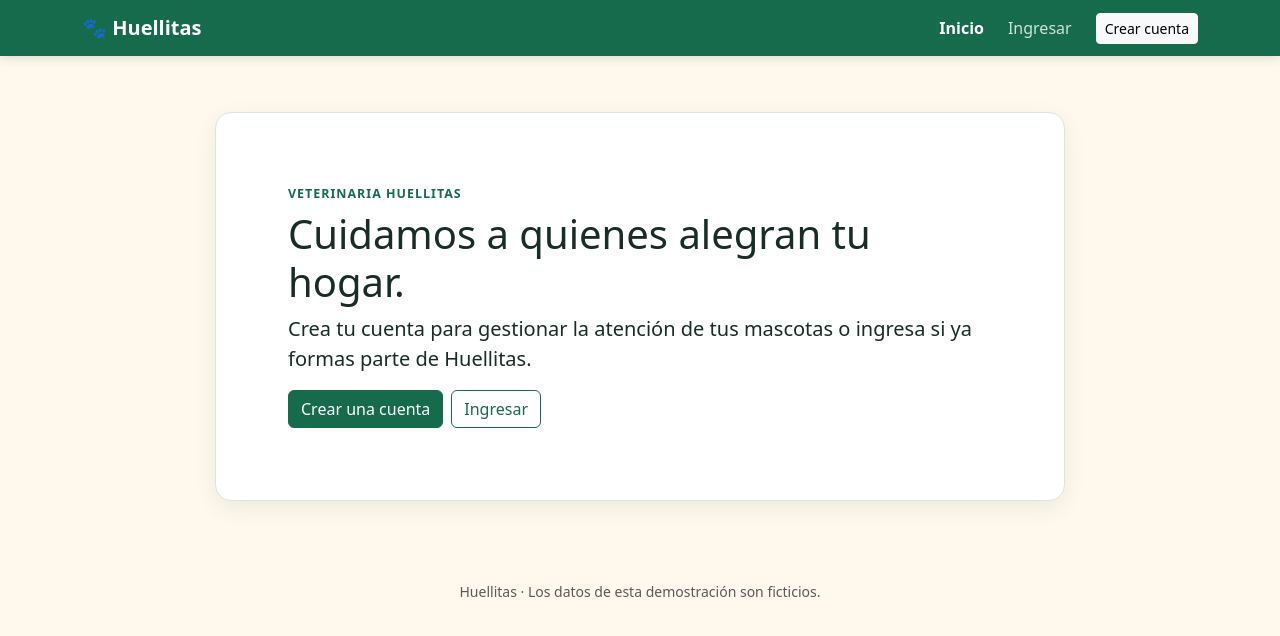
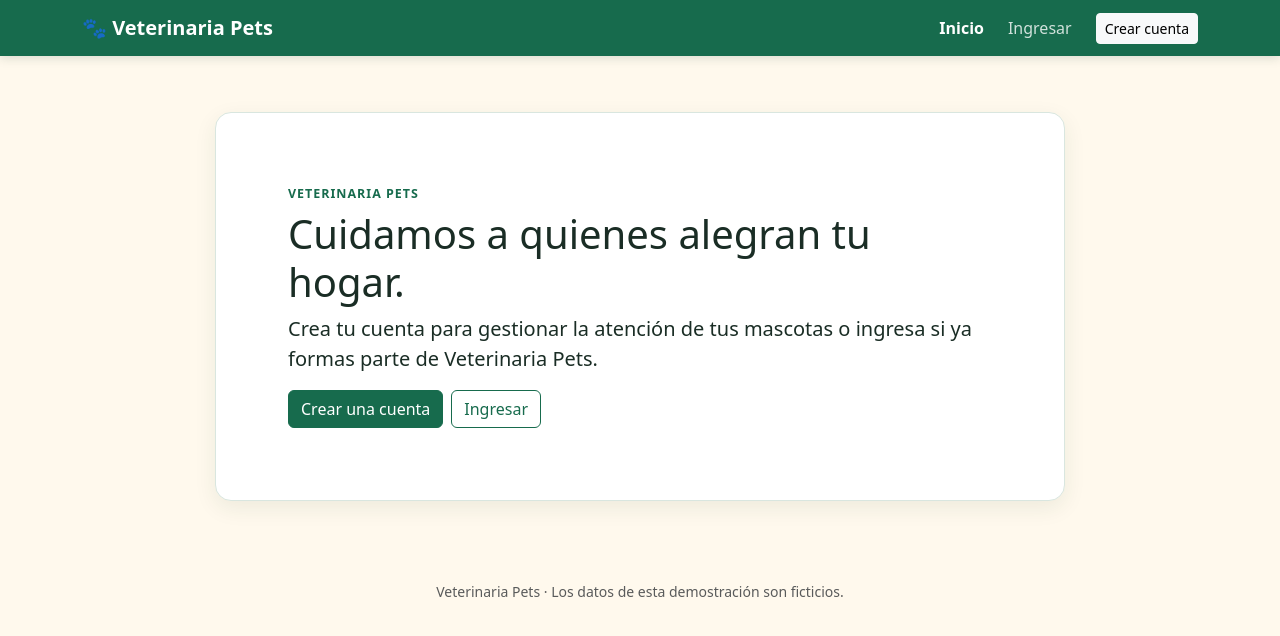
Before and after one commit to LeonelBackend/Veterinaria-Pets, an Angular app: page / in a window 1280 px wide. Shown: the top 636 px of the page. Built offline with nearby package versions, Linux system fonts and the light colour scheme.

Commit message:
Cambio de nombre a Veterinaria Pets

```diff
--- a/src/app/app.html
+++ b/src/app/app.html
@@ -1,6 +1,6 @@
 <header class="navbar navbar-expand-lg navbar-dark app-header">
   <div class="container">
-    <a class="navbar-brand fw-semibold" routerLink="/" (click)="cerrarMenu()">🐾 Huellitas</a>
+    <a class="navbar-brand fw-semibold" routerLink="/" (click)="cerrarMenu()">🐾 Veterinaria Pets</a>
     <button class="navbar-toggler" type="button" (click)="menuAbierto = !menuAbierto" [attr.aria-expanded]="menuAbierto" aria-controls="menu-principal" aria-label="Abrir menú"><span class="navbar-toggler-icon"></span></button>
     <nav id="menu-principal" class="navbar-collapse" [class.show]="menuAbierto"><div class="navbar-nav ms-auto align-items-lg-center gap-lg-2">
       <a class="nav-link" routerLink="/" routerLinkActive="active" [routerLinkActiveOptions]="{exact: true}" (click)="cerrarMenu()">Inicio</a>
@@ -19,4 +19,4 @@
   </div>
 </header>
 <main class="container py-4"><router-outlet></router-outlet></main>
-<footer class="container py-4 text-muted small text-center">Huellitas · Los datos de esta demostración son ficticios.</footer>
+<footer class="container py-4 text-muted small text-center">Veterinaria Pets · Los datos de esta demostración son ficticios.</footer>
--- a/src/app/pages/inicio/inicio.html
+++ b/src/app/pages/inicio/inicio.html
@@ -5,5 +5,5 @@
     @else {<p class="lead mb-0">Tu cuenta está lista. Próximamente podrás registrar a tus mascotas y solicitar citas en línea.</p>}
   </section>
 } @else {
-  <section class="hero-card"><p class="eyebrow">Veterinaria Huellitas</p><h1>Cuidamos a quienes alegran tu hogar.</h1><p class="lead">Crea tu cuenta para gestionar la atención de tus mascotas o ingresa si ya formas parte de Huellitas.</p><div class="d-flex flex-wrap gap-2"><a routerLink="/registro" class="btn btn-success">Crear una cuenta</a><a routerLink="/login" class="btn btn-outline-success">Ingresar</a></div></section>
+  <section class="hero-card"><p class="eyebrow">Veterinaria Pets</p><h1>Cuidamos a quienes alegran tu hogar.</h1><p class="lead">Crea tu cuenta para gestionar la atención de tus mascotas o ingresa si ya formas parte de Veterinaria Pets.</p><div class="d-flex flex-wrap gap-2"><a routerLink="/registro" class="btn btn-success">Crear una cuenta</a><a routerLink="/login" class="btn btn-outline-success">Ingresar</a></div></section>
 }
--- a/src/app/pages/registro/registro.html
+++ b/src/app/pages/registro/registro.html
@@ -1,7 +1,7 @@
 <div class="row justify-content-center">
   <div class="col-12 col-md-8 col-lg-6">
     <div class="card p-4">
-      <p class="eyebrow">Únete a Huellitas</p>
+      <p class="eyebrow">Únete a Veterinaria Pets</p>
       <h1 class="h3">Crea tu cuenta</h1>
       <p class="text-muted">Crea tu cuenta para reservar citas en línea.</p>
 
--- a/src/index.html
+++ b/src/index.html
@@ -1 +1 @@
-<!doctype html><html lang="es"><head><meta charset="utf-8"><title>Veterinaria Huellitas</title><base href="/"><meta name="viewport" content="width=device-width, initial-scale=1"></head><body><app-root></app-root></body></html>
+<!doctype html><html lang="es"><head><meta charset="utf-8"><title>Veterinaria Pets</title><base href="/"><meta name="viewport" content="width=device-width, initial-scale=1"></head><body><app-root></app-root></body></html>
```
Also changed, not shown: 1 other file (tests, documents, lock files or other folders).
